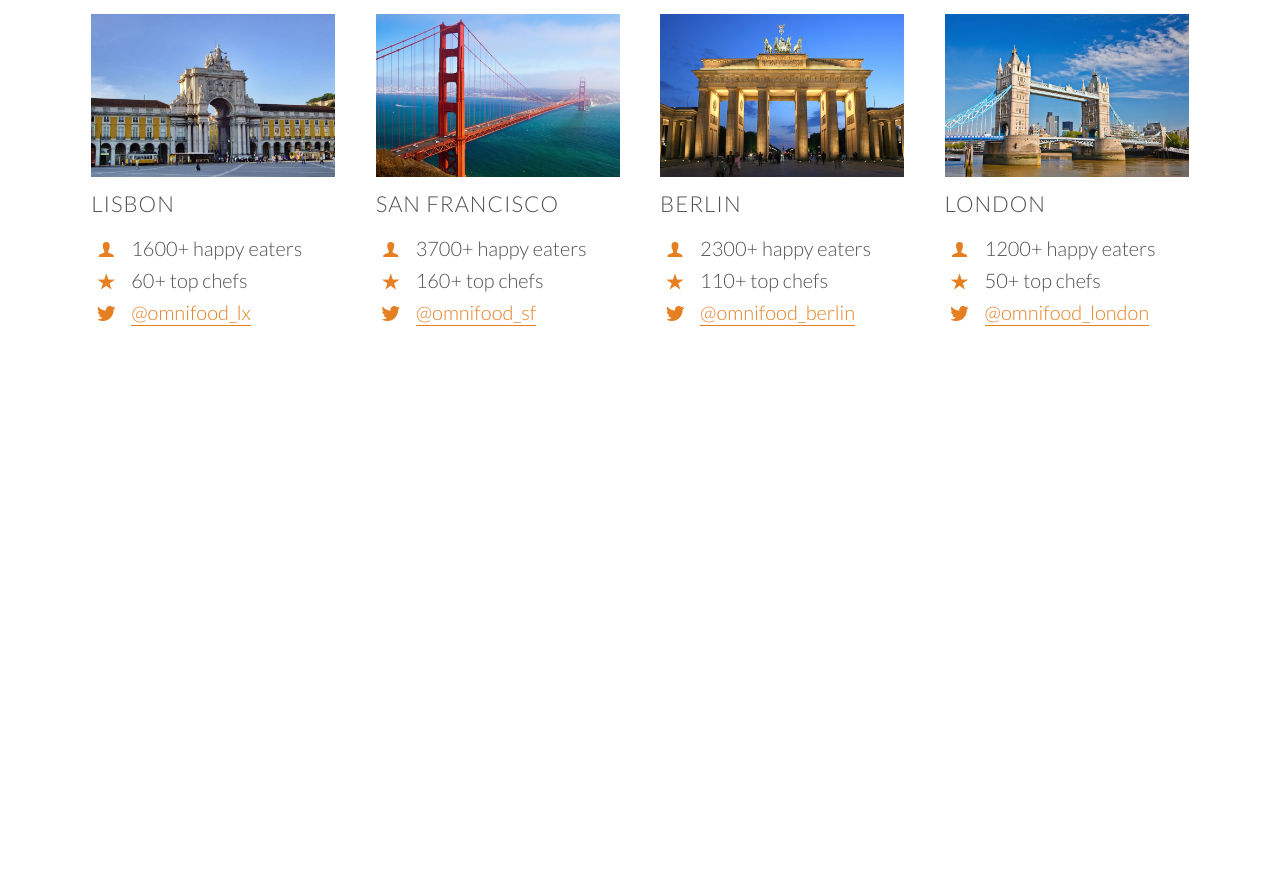
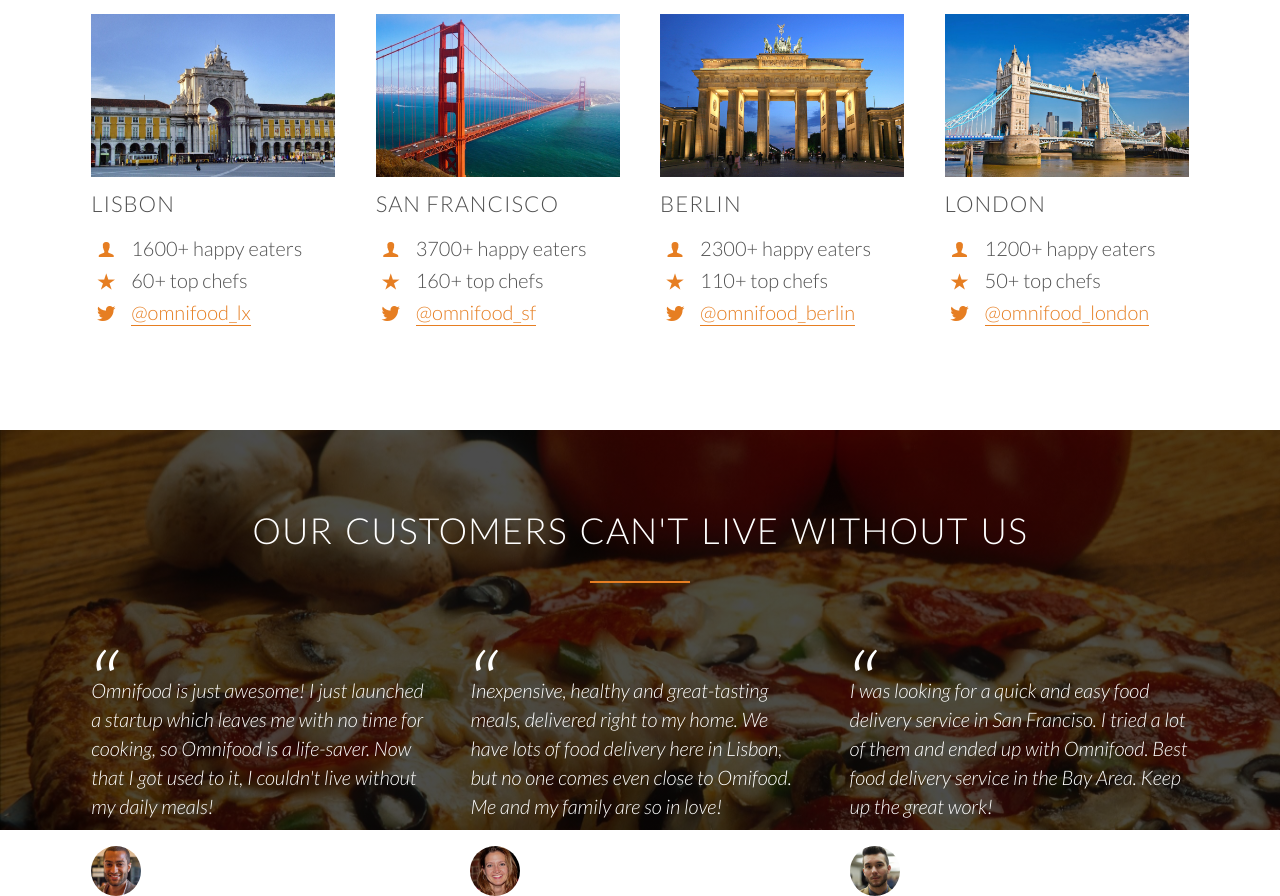
Before and after one commit to zinojung/WebDesign, a plain HTML site: page Omnifood/index.html in a window 1280 px wide. Shown: the part 2946-3842 px from the top of the page. Before the commit the page ends 3376 px from the top, so only its background shows below. Drawn offline with Linux system fonts and the light colour scheme; files whose address does not match are found by name.

Commit message:
Build testimonial section

```diff
--- a/Omnifood/index.html
+++ b/Omnifood/index.html
@@ -174,5 +174,45 @@
                 </div>
             </div>
         </section>
+
+        <section class="section-customer">
+            <div class="row">
+                <h2>Our customers can't live without us</h2>
+            </div>
+            <div class="row">
+                <div class="col span-1-of-3 box">
+                    <blockquote>
+                    Omnifood is just awesome! I just launched a startup which leaves me with no time for cooking, so Omnifood is a life-saver. Now that I got used to it, I couldn't live without my daily meals!
+                    <cite class="customer-profile">
+                        <img src="resources/img/customer-1.jpg" alt="customer-1">
+                        <span>Alberto Duncan</span>
+                    </cite>
+                    </blockquote>
+                </div>
+                <div class="col span-1-of-3 box">
+                    <blockquote>
+                    Inexpensive, healthy and great-tasting meals, delivered right to my home. We have lots of food delivery here in Lisbon, but no one comes even close to Omifood. Me and my family are so in love!
+                    <cite class="customer-profile">
+                        <img src="resources/img/customer-2.jpg" alt="customer-1">
+                        <span>Joana Silva</span>
+                    </cite>
+                    </blockquote>
+                </div>
+                <div class="col span-1-of-3 box">
+                    <blockquote>
+                    I was looking for a quick and easy food delivery service in San Franciso. I tried a lot of them and ended up with Omnifood. Best food delivery service in the Bay Area. Keep up the great work!
+                    <cite class="customer-profile">
+                        <img src="resources/img/customer-3.jpg" alt="customer-1">
+                        <span>Milton Chapman</span>
+                    </cite>
+                    </blockquote>
+                </div>
+            </div>
+        </section>
     </body>
 </html>
+
+<!--
+
+
+-->
--- a/Omnifood/resources/css/style.css
+++ b/Omnifood/resources/css/style.css
@@ -176,6 +176,7 @@ header {
     background-size: cover;
     background-position: center;
     height: 100vh;
+    background-attachment: fixed;
 }
 
 
@@ -352,3 +353,45 @@ header {
     vertical-align: middle;
     margin-top: -4px;
 }
+
+/* --------------------------------------- */
+/* CUSTOMER */
+/* --------------------------------------- */
+
+.section-customer {
+    background-image: linear-gradient(rgba(0, 0, 0, 0.7), rgba(0, 0, 0, 0.7)), url(img/back-customers.jpg);
+    background-size: cover;
+    height: 50vh;
+    color: #fff;
+    background-attachment: fixed;
+}
+
+blockquote:before {
+    display: block;
+    content: "\201C";
+    font-size: 500%;
+    position: absolute;
+    top:-5px;
+    left:-5px;
+}
+
+.section-customer blockquote {
+    font-style: italic;
+    line-height: 145%;
+    height: 150px;
+    position: relative;
+    margin-top: 40px;
+}
+
+cite{
+    display: block;
+    margin-top: 25px;
+    height: 30px;
+}
+
+cite img {
+    height: 50px;
+    border-radius: 50%;
+    margin-right: 10px;
+    vertical-align: middle;
+}
```
Also changed, not shown: Omnifood/resources/css/img/back-customers.jpg (added).
